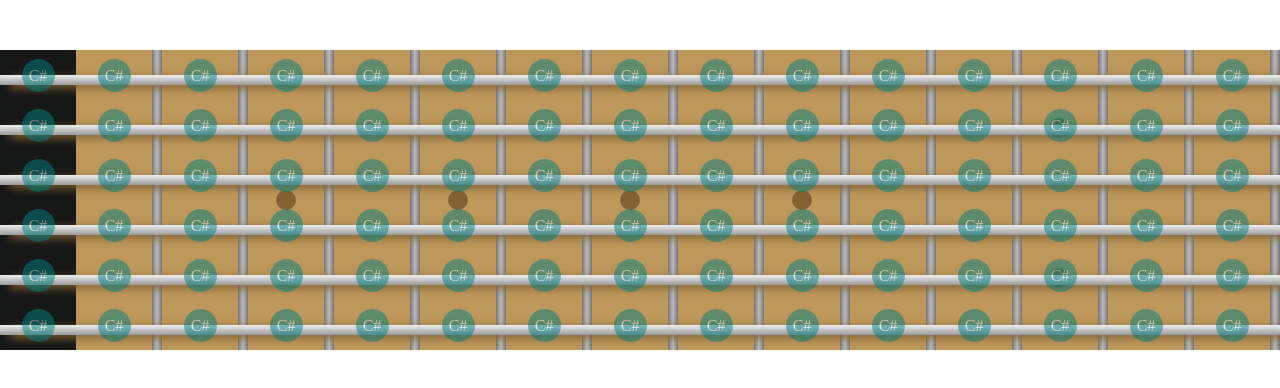
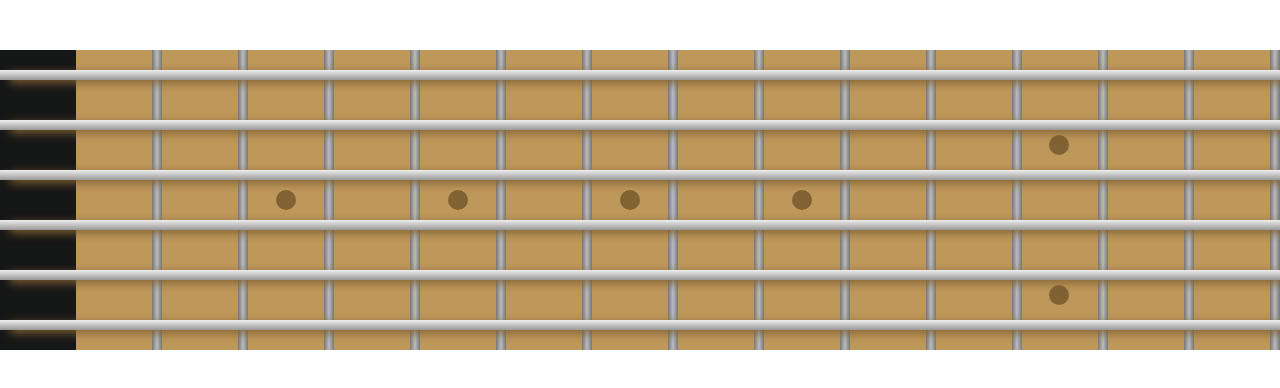
Before and after one commit to EricChukoltyansky/Guitar-Scales, a React (Create React App) app: page / in a window 1280 px wide. Shown: the top 388 px of the page. Built offline with nearby package versions, Linux system fonts and the light colour scheme.

Commit message:
dynamic positioning of fretmarks

```diff
--- a/src/App.tsx
+++ b/src/App.tsx
@@ -7,8 +7,11 @@ const GlobalStyles = createGlobalStyle`
     --fretboard-height: 300;
     --number-of-strings: 6;
     --string-height:10;
-    --string-top-position: calc(var(--fretboard-height) / var(--number-of-strings) / 2);
+    --half-string-height:calc(var(--string-height) / 2);
+    --string-top-position: calc(var(--fretboard-height) / var(--number-of-strings) / 2 - var(--half-string-height)) ;
     --number-of-frets: 22;
+    --double-fretmark-position-1: calc(var(--fretboard-height) * 0.25);
+    --double-fretmark-position-2: calc(var(--fretboard-height) * 0.75);
   }
 `;
 
--- a/src/Components/Fretboard/Fretboard.tsx
+++ b/src/Components/Fretboard/Fretboard.tsx
@@ -55,7 +55,7 @@ const Note = styled.div`
     background-color: teal;
     z-index: 2;
     color: #eee;
-    opacity: 0.5;
+    opacity: 0;
   }
 
   .single-fretmark {
@@ -64,7 +64,7 @@ const Note = styled.div`
     width: 20px;
     border-radius: 50%;
     background-color: #806233;
-    top: 150px;
+    top: calc(var(--fretboard-height) / 2 * 1px);
     transform: translate(0, -50%);
   }
 
@@ -75,7 +75,8 @@ const Note = styled.div`
     width: 20px;
     border-radius: 50%;
     background-color: #806233;
-    top: 58px;
+    /* top: 58px; */
+    top: calc(var(--double-fretmark-position-1) * 1px);
     transform: translate(-140%, 50%);
   }
 
@@ -86,7 +87,7 @@ const Note = styled.div`
     width: 20px;
     border-radius: 50%;
     background-color: #806233;
-    top: 208px;
+    top: calc(var(--double-fretmark-position-2) * 1px);
     transform: translate(-140%, 50%);
   }
 `;
```
